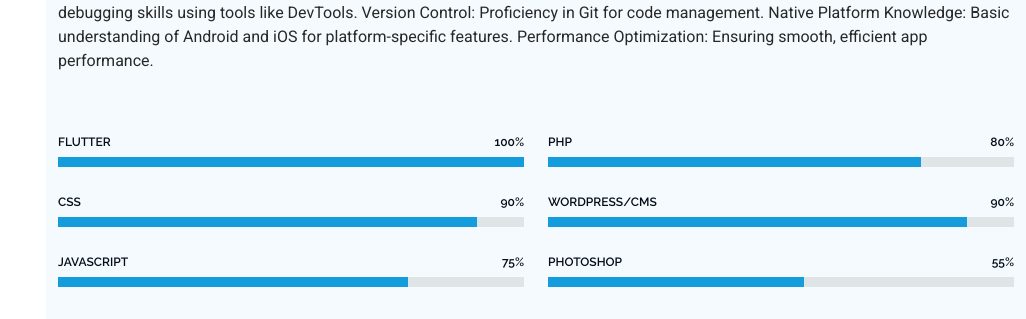
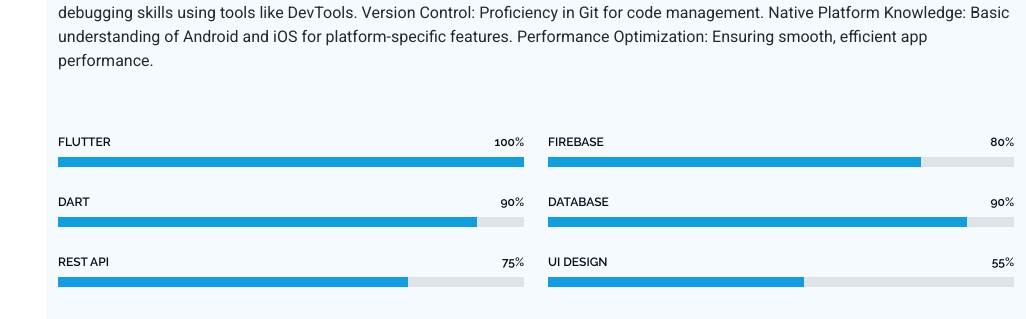
Before and after one commit to Rafid-tawhid/personal-website, a plain HTML site: page index.html in a window 1280 px wide. Shown: the part 2163-2482 px from the top of the page, without its empty margins (254-1280 px from the left). Drawn offline with Linux system fonts and the light colour scheme.

Commit message:
first commit

```diff
--- a/index.html
+++ b/index.html
@@ -228,14 +228,14 @@
             </div><!-- End Skills Item -->
 
             <div class="progress">
-              <span class="skill"><span>CSS</span> <i class="val">90%</i></span>
+              <span class="skill"><span>Dart</span> <i class="val">90%</i></span>
               <div class="progress-bar-wrap">
                 <div class="progress-bar" role="progressbar" aria-valuenow="90" aria-valuemin="0" aria-valuemax="100"></div>
               </div>
             </div><!-- End Skills Item -->
 
             <div class="progress">
-              <span class="skill"><span>JavaScript</span> <i class="val">75%</i></span>
+              <span class="skill"><span>Rest Api</span> <i class="val">75%</i></span>
               <div class="progress-bar-wrap">
                 <div class="progress-bar" role="progressbar" aria-valuenow="75" aria-valuemin="0" aria-valuemax="100"></div>
               </div>
@@ -246,21 +246,21 @@
           <div class="col-lg-6">
 
             <div class="progress">
-              <span class="skill"><span>PHP</span> <i class="val">80%</i></span>
+              <span class="skill"><span>Firebase</span> <i class="val">80%</i></span>
               <div class="progress-bar-wrap">
                 <div class="progress-bar" role="progressbar" aria-valuenow="80" aria-valuemin="0" aria-valuemax="100"></div>
               </div>
             </div><!-- End Skills Item -->
 
             <div class="progress">
-              <span class="skill"><span>WordPress/CMS</span> <i class="val">90%</i></span>
+              <span class="skill"><span>Database</span> <i class="val">90%</i></span>
               <div class="progress-bar-wrap">
                 <div class="progress-bar" role="progressbar" aria-valuenow="90" aria-valuemin="0" aria-valuemax="100"></div>
               </div>
             </div><!-- End Skills Item -->
 
             <div class="progress">
-              <span class="skill"><span>Photoshop</span> <i class="val">55%</i></span>
+              <span class="skill"><span>UI Design</span> <i class="val">55%</i></span>
               <div class="progress-bar-wrap">
                 <div class="progress-bar" role="progressbar" aria-valuenow="55" aria-valuemin="0" aria-valuemax="100"></div>
               </div>
```
